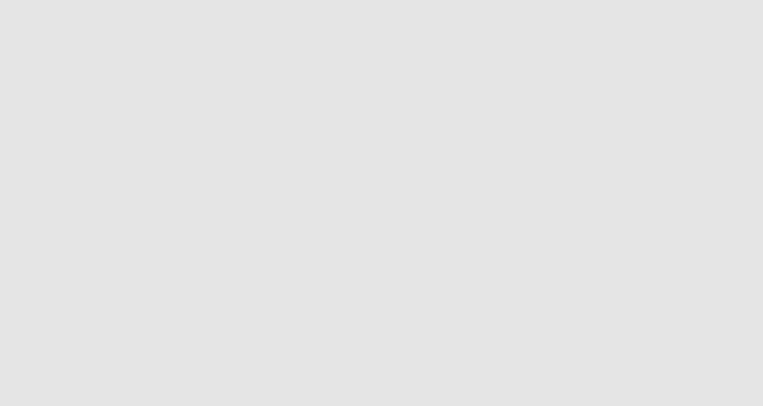
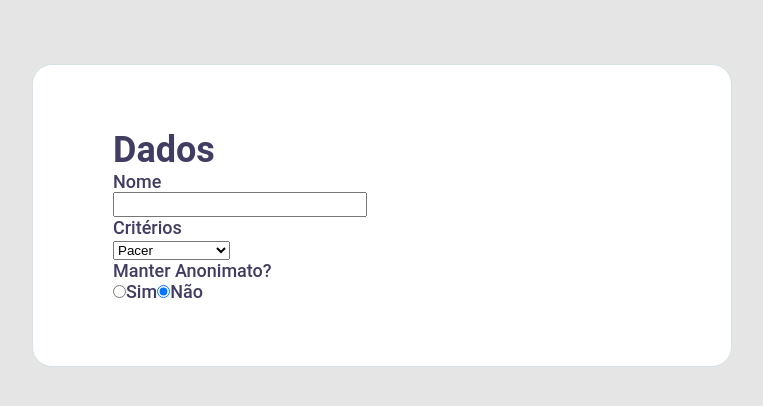
Before and after one commit to NicolasFujisawa/performance-appraisal-app, a React (Create React App) app in the folder front/: page /create_evaluation in a window 1280 px wide. Shown: the top 406 px of the page, without its empty margins (258-1021 px from the left). Built offline with nearby package versions, Linux system fonts and the light colour scheme.

Commit message:
Create Evaluation page

```diff
--- /dev/null
+++ b/front/src/pages/CreateEvaluation.tsx
@@ -0,0 +1,23 @@
+import '../styles/pages/main-page.css'
+
+export default function Evaluation() {
+  return (
+    <div id="page-container">
+      <h1>Dados</h1>
+      <form>
+        <p>Nome</p>
+        <input type="text" />
+        <p>Critérios</p>
+        <select>
+          <option value="1">Pacer</option>
+          <option value="2">Critério Simples</option>
+        </select>
+        <p>Manter Anonimato?</p>
+        <input type="radio" value="1" name="anonymous" />
+        <label>Sim</label>
+        <input type="radio" value="2" name="anonymous" checked />
+        <label>Não</label>
+      </form>
+    </div>
+  )
+}
--- a/front/src/routes.tsx
+++ b/front/src/routes.tsx
@@ -1,6 +1,7 @@
 import { BrowserRouter, Switch, Route } from 'react-router-dom'
 import Evaluation from './pages/Evaluation'
 import Results from './pages/Results'
+import CreateEvaluation from './pages/CreateEvaluation'
 
 function Routes() {
   return (
@@ -8,6 +9,7 @@ function Routes() {
       <Switch>
         <Route path="/results" component={Results} />
         <Route path="/evaluation/:id" component={Evaluation} />
+        <Route path="/create_evaluation" component={CreateEvaluation} />
       </Switch>
     </BrowserRouter>
   )
```
